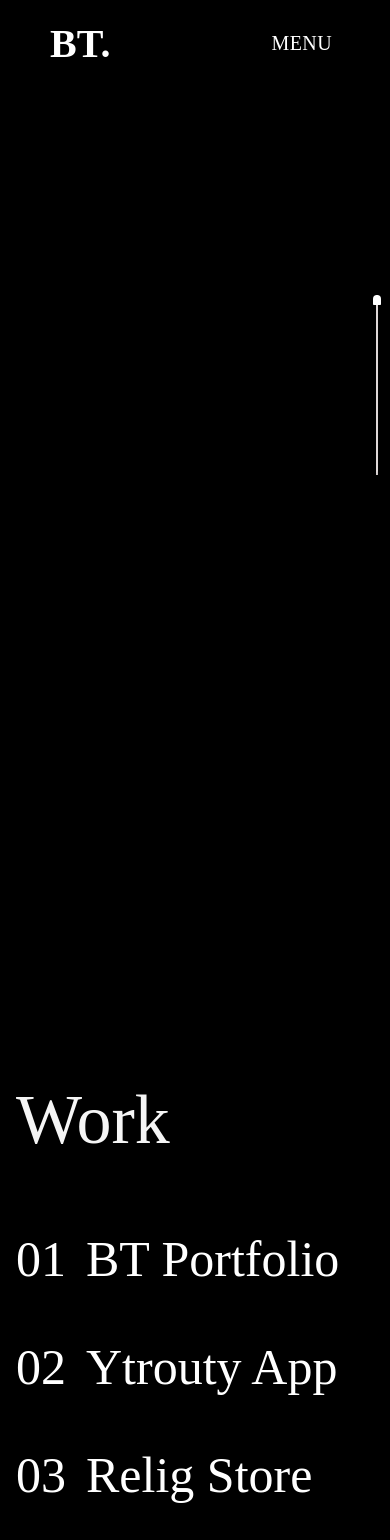
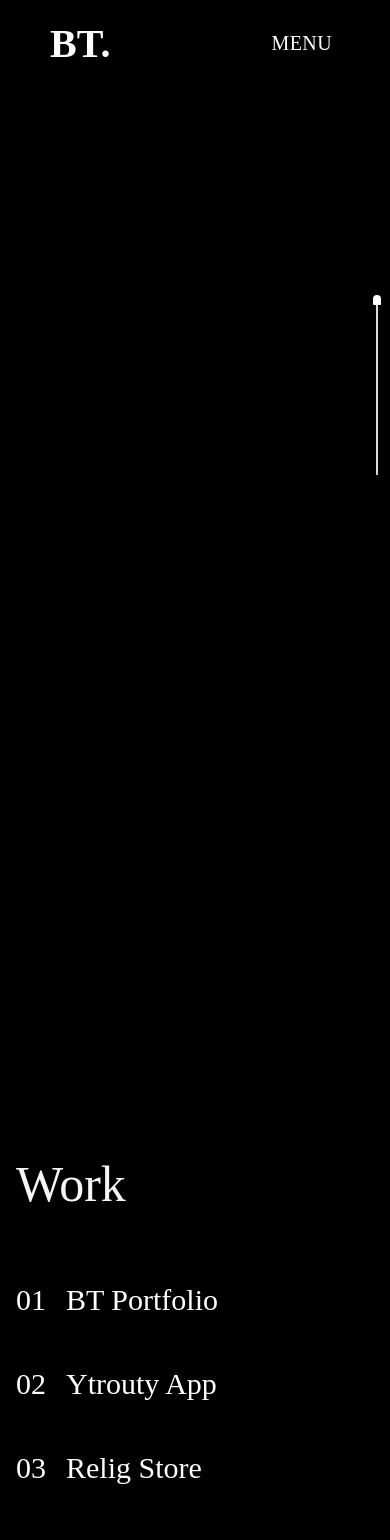
Before and after one commit to ahmedanany9812/BT, a React (Create React App) app: page / in a window 390 px wide. Shown: the top 1540 px of the page. Built offline with nearby package versions, Linux system fonts and the light colour scheme; a web font is replaced by a local one.

Commit message:
responsive

```diff
--- a/src/Components/FooterSection.js
+++ b/src/Components/FooterSection.js
@@ -84,7 +84,7 @@ const FooterSection = () => {
           component={"p"}
           fontFamily={font.font5}
           fontWeight={500}
-          fontSize="50px"
+          fontSize={{ xs: "30px", sm: "50px" }}
           color={"white"}
           className="emailfoot"
         >
@@ -97,7 +97,7 @@ const FooterSection = () => {
           component={"p"}
           fontFamily={font.font5}
           fontWeight={500}
-          fontSize="50px"
+          fontSize={{ xs: "30px", sm: "50px" }}
           color={"white"}
           marginTop={"8rem"}
           className="contafoot"
--- a/src/Components/HeadSection.js
+++ b/src/Components/HeadSection.js
@@ -124,21 +124,21 @@ const HeadSection = () => {
           component={"p"}
           fontFamily={font.font5}
           fontWeight={400}
-          fontSize="70px"
+          fontSize={{ xs: "49px", sm: "70px" }}
           maxWidth={"80%"}
-          lineHeight={"80px"}
+          lineHeight={{ xs: "56px", md: "80px" }}
           ref={text1}
         >
           Hey,It's Ahmed.
           <br />I Am a fullstack JS Developer since 2022.
         </Box>
         <Stack direction={"row"} ref={conta}>
-          <BsArrow90DegDown size={"20px"} />
+          <BsArrow90DegDown size={"16px"} />
           <Box
             component={"p"}
             fontFamily={font.font5}
             fontWeight={400}
-            fontSize="22px"
+            fontSize={{ xs: "16px", sm: "22px" }}
             ref={text2}
           >
             Just{" "}
--- a/src/Components/ProjectLink.js
+++ b/src/Components/ProjectLink.js
@@ -20,7 +20,7 @@ const ProjectLink = ({ nam, id, tag }) => {
         component={"p"}
         fontFamily={font.font5}
         fontWeight={500}
-        fontSize="50px"
+        fontSize={{ xs: "30px", sm: "50px" }}
         color={"white"}
       >
         0{id}
@@ -29,7 +29,7 @@ const ProjectLink = ({ nam, id, tag }) => {
         component={"p"}
         fontFamily={font.font5}
         fontWeight={500}
-        fontSize="50px"
+        fontSize={{ xs: "30px", sm: "50px" }}
         color={"white"}
       >
         {tag}
--- a/src/Components/WorkSection.js
+++ b/src/Components/WorkSection.js
@@ -43,7 +43,7 @@ const WorkSection = () => {
       sx={{ border: "1px solid transparecrnt" }}
       className="panel"
       ref={container}
-      marginY={"5rem"}
+      marginY={{ xs: "6rem", sm: "5rem" }}
     >
       <Stack
         direction={"column"}
@@ -56,7 +56,7 @@ const WorkSection = () => {
           component={"p"}
           fontFamily={font.font5}
           fontWeight={500}
-          fontSize="70px"
+          fontSize={{ xs: "50px", sm: "70px" }}
           color={"whitesmoke"}
           className="work"
         >
@@ -73,7 +73,7 @@ const WorkSection = () => {
               component={"p"}
               fontFamily={font.font5}
               fontWeight={500}
-              fontSize="50px"
+              fontSize={{ xs: "30px", sm: "50px" }}
               color={"white"}
             >
               04
@@ -82,7 +82,7 @@ const WorkSection = () => {
               component={"p"}
               fontFamily={font.font5}
               fontWeight={500}
-              fontSize="50px"
+              fontSize={{ xs: "30px", sm: "50px" }}
               color={"white"}
               sx={{ opacity: 0.5 }}
             >
```
